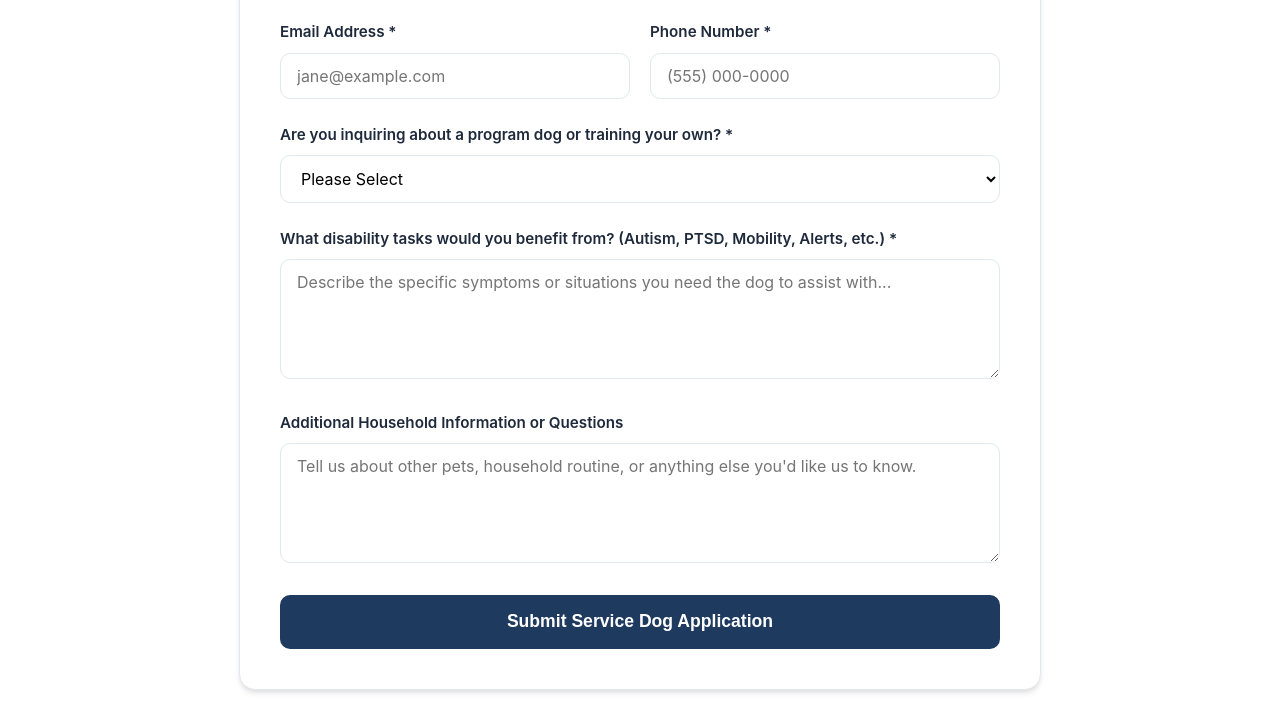
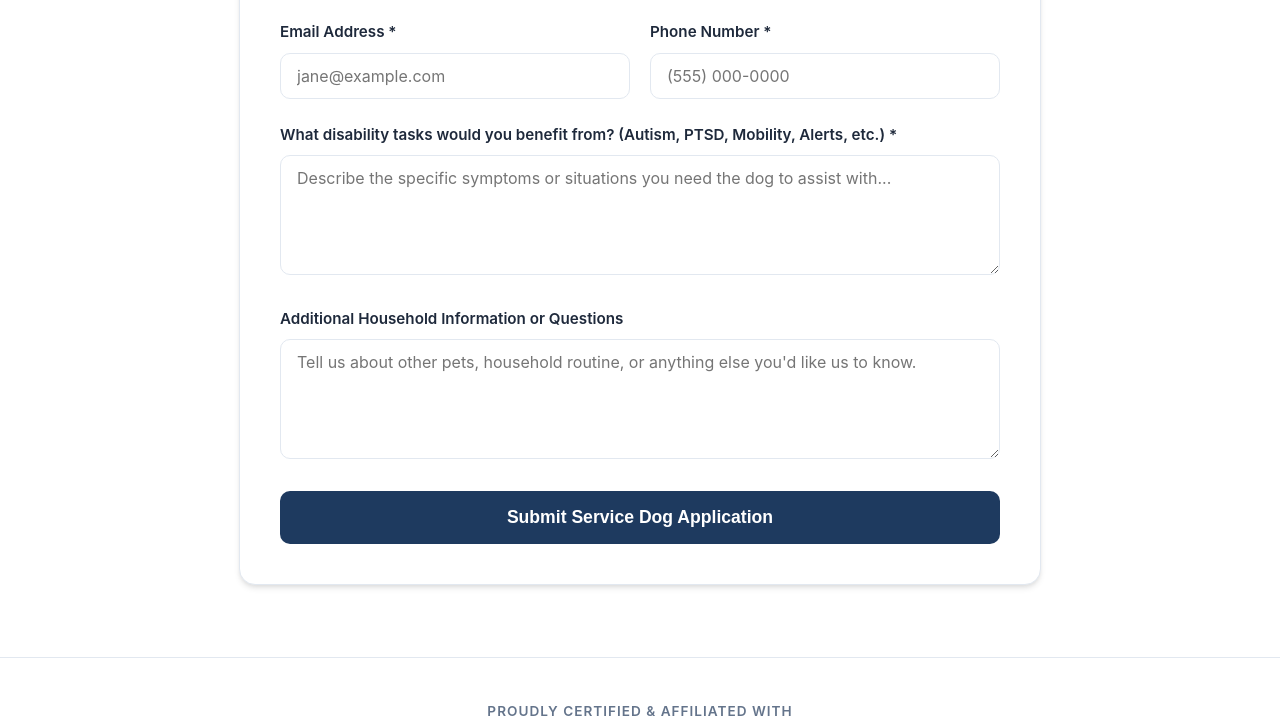
Before and after one commit to DLMorrell/summersdogs, a plain HTML site: page service-dogs.html in a window 1280 px wide. Shown: the part 2500-3226 px from the top of the page. Drawn offline with Linux system fonts and the light colour scheme.

Commit message:
updated the service-dog page.

```diff
--- a/service-dogs.html
+++ b/service-dogs.html
@@ -207,16 +207,6 @@
           </div>
 
           <div class="form-group">
-            <label for="sd-program-type">Are you inquiring about a program dog or training your own? *</label>
-            <select id="sd-program-type" name="programType" required>
-              <option value="">Please Select</option>
-              <option value="program-dog">Receiving a fully trained Summer's Dogs program dog</option>
-              <option value="own-dog">Training my own dog through Summer's Dogs</option>
-              <option value="consultation">I am not sure yet - I need guidance</option>
-            </select>
-          </div>
-
-          <div class="form-group">
             <label for="sd-tasks">What disability tasks would you benefit from? (Autism, PTSD, Mobility, Alerts, etc.) *</label>
             <textarea id="sd-tasks" name="tasks" required placeholder="Describe the specific symptoms or situations you need the dog to assist with..."></textarea>
           </div>
```
